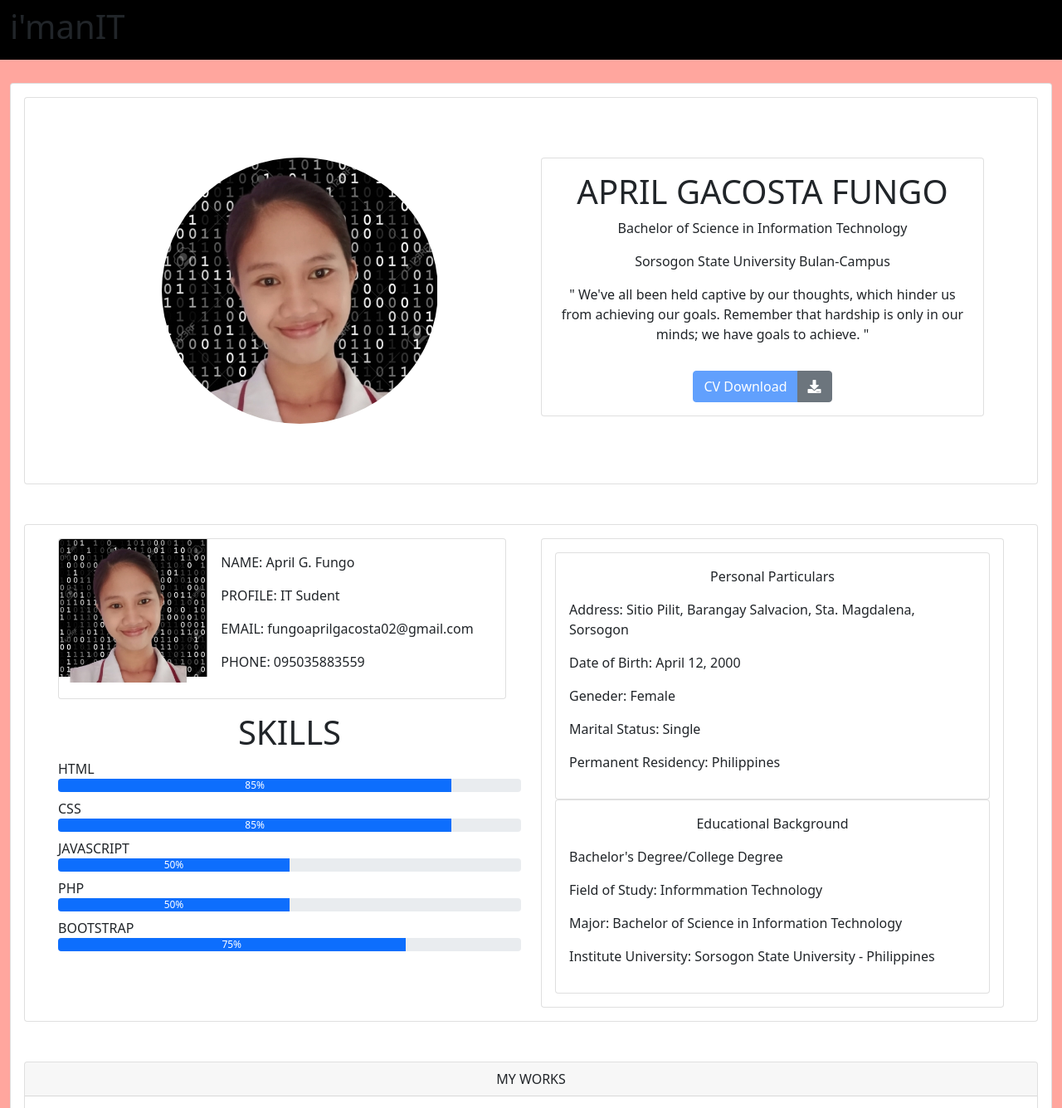
After one commit to AprilFungo/portfolio, a PHP site: page /hompage.html in a window 1280 px wide. The commit adds this page. Shown: the top 1336 px of the page at 83% size. Run offline with PHP 8.4, Linux system fonts and the light colour scheme.

Commit message:
11:42 12/2/20221

```diff
--- /dev/null
+++ b/hompage.html
@@ -0,0 +1,275 @@
+<!DOCTYPE html>
+<html lang="en">
+<head>
+    <meta charset="UTF-8">
+    <meta http-equiv="X-UA-Compatible" content="IE=edge">
+    <meta name="viewport" content="width=device-width, initial-scale=1.0">
+    <title>Document</title>
+    <link href="https://cdn.jsdelivr.net/npm/bootstrap@5.0.2/dist/css/bootstrap.min.css" rel="stylesheet"
+        integrity="sha384-EVSTQN3/azprG1Anm3QDgpJLIm9Nao0Yz1ztcQTwFspd3yD65VohhpuuCOmLASjC" crossorigin="anonymous">
+        <link rel="stylesheet" href="https://use.fontawesome.com/releases/v5.15.4/css/all.css"
+            integrity="sha384-DyZ88mC6Up2uqS4h/KRgHuoeGwBcD4Ng9SiP4dIRy0EXTlnuz47vAwmeGwVChigm" crossorigin="anonymous">
+        <link rel="stylesheet" href="style.css">
+</head>
+<body>
+
+<!-- main -->
+
+<!-- navbar -->
+<nav class="navbar navbar-expand-lg navbar-light fixed-top">
+    <div class="container-fluid">
+    <h1 class="display-6">i'manIT</h1>
+        <button class="navbar-toggler" type="button" data-bs-toggle="collapse" data-bs-target="#navbarSupportedContent"
+            aria-controls="navbarSupportedContent" aria-expanded="false" aria-label="Toggle navigation">
+            <span class="navbar-toggler-icon"></span>
+        </button>
+        <div class="collapse navbar-collapse" id="navbarSupportedContent">
+            <ul class="navbar-nav ms-auto mb-2 mb-lg-0">
+                <li class="nav-item">
+                    <a class="nav-link active" aria-current="page" href="#">Home</a>
+                </li>
+                <li class="nav-item">
+                    <a class="nav-link" href="#scrollspyHeading1">About</a>
+                </li>
+                <li class="nav-item">
+                    <a class="nav-link" href="#">Projects</a>
+                </li>
+                <li class="nav-item">
+                    <a class="nav-link" href="#">Contact</a>
+                </li>
+            </ul>
+        </div>
+    </div>
+</nav>
+<!-- navbar -->
+
+
+<div id="main" class="container-fluid">
+    <div class="row">
+        <div class="col">
+            <div class="card mb-5">
+                <div class="card-body">
+
+<!-- profile -->
+<div class="card ">
+    <div class="card-body py-4">
+        <div class="container">
+            <div class="row ">
+                    <!-- col1 -->
+                    <div class="col-md-6 py-5  text-center">
+
+                                            <img id="dp" src="./img/april.jpg" alt="">
+                    </div>
+                    <!-- col2 -->
+                    <div class="col-md-6 py-5 text-center">
+                        <div class="card">
+                            <div class="card-body">
+                                <h1 class="display-6"><b>APRIL GACOSTA FUNGO</b></h1>
+                                <p>Bachelor of Science in Information Technology</p>
+                                <p>Sorsogon State University Bulan-Campus</p>
+                                <p>" We've all been held captive by our thoughts, which hinder us from achieving our goals. Remember that hardship is only in
+                                our minds; we have goals to achieve. "</p>
+
+                                <div>
+                                    <div class="btn-group mt-3">
+                                        <a href="#" class="btn btn-primary disabled" aria-disabled="true">CV Download</a>
+                                        <a href="#" class="btn btn-secondary"><i class="fa fa-download" aria-hidden="true"></i></ion-icon></a>
+                                    </div>
+                                </div>
+
+                            </div>
+                        </div>
+                    </div>
+                    <!-- end -->
+                </div>
+            </div>
+    </div>
+</div>
+<!-- profile -->
+
+<!-- cv card -->
+<div class="card mt-5">
+    <div class="card-body">
+        <div class="container-fluid">
+            <div class="row">
+
+                <!-- col1 -->
+                <div class="col-md-6">
+                    <!-- dpcard -->
+                    <div class="card mb-3" style="max-width: 540px;">
+                        <div class="row g-0">
+                            <div class="col-md-4">
+                                <img src="./img/april.jpg" class="img-fluid rounded-start" alt="...">
+                            </div>
+                            <div class="col-md-8">
+                                <div class="card-body">
+                                   <p>NAME: April G. Fungo</p>
+                                <p>PROFILE: IT Sudent</p>
+                                <p>EMAIL: fungoaprilgacosta02@gmail.com</p>
+                                <p>PHONE: 095035883559</p>
+                                </div>
+                            </div>
+                </div>
+                </div>
+                                <!--dpcard end -->
+
+                                <!-- progress -->
+                                <h6 class="display-6 text-center "><b>SKILLS</b></h6>
+                                <div>HTML</div>
+                                <div class="progress mb-2">
+                                    <div class="progress-bar" role="progressbar" style="width: 85%;" aria-valuenow="25" aria-valuemin="0"
+                                        aria-valuemax="100">85%</div>
+                                </div>
+                                <div>CSS</div>
+                                <div class="progress mb-2">
+                                    <div class="progress-bar" role="progressbar" style="width: 85%;" aria-valuenow="25" aria-valuemin="0"
+                                        aria-valuemax="100">85%</div>
+                                </div>
+                                <div>JAVASCRIPT</div>
+                                <div class="progress mb-2">
+                                    <div class="progress-bar" role="progressbar" style="width: 50%;" aria-valuenow="25" aria-valuemin="0"
+                                        aria-valuemax="100">50%</div>
+                                </div>
+                                <div>PHP</div>
+                                <div class="progress mb-2">
+                                    <div class="progress-bar" role="progressbar" style="width: 50%;" aria-valuenow="25" aria-valuemin="0"
+                                        aria-valuemax="100">50%</div>
+                                </div>
+                                    <div>BOOTSTRAP</div>
+                                <div class="progress mb-2">
+                                    <div class="progress-bar" role="progressbar" style="width: 75%;" aria-valuenow="25" aria-valuemin="0"
+                                        aria-valuemax="100">75%</div>
+                                </div>
+                                <!-- progress end -->
+                </div>
+                <!-- col1 end -->
+
+                <!-- col2 -->
+                <div class="col-md-6">
+                    <div class="card">
+                        <div class="card-body">
+                            <!-- personal -->
+                            <div class="card">
+                                <div class="card-body">
+                                    <p class="text-center">Personal Particulars</p>
+                                    <p>Address:             Sitio Pilit, Barangay Salvacion, Sta. Magdalena, Sorsogon</p>
+                                    <p>Date of Birth:       April 12, 2000</p>
+                                    <p>Geneder:             Female</p>
+                                    <p>Marital Status:      Single</p>
+                                    <p>Permanent Residency: Philippines</p>
+                                </div>
+                            </div>
+                            <!-- personal -->
+
+                            <!-- education -->
+                            <div class="card">
+                                <div class="card-body">
+                                    <p class="text-center">Educational Background</p>
+                                    <p>Bachelor's Degree/College Degree</p>
+                                    <p>Field of Study: Informmation Technology</p>
+                                    <p>Major: Bachelor of Science in Information Technology</p>
+                                    <p>Institute University: Sorsogon State University - Philippines</p>
+                                </div>
+                            </div>
+                            <!-- education -->
+                        </div>
+                    </div>
+                </div>
+                <!-- col2 end -->
+
+            </div>
+        </div>
+    </div>
+</div>
+<!-- cv card -->
+
+<!-- works card -->
+
+<div class="card mt-5">
+    <div class="card-header text-center">MY WORKS</div>
+    <div class="card-body">
+        <div class="container-fluid">
+            <div class="row text-center">
+                <div class="col-md-3">
+                    <div class="card" >
+                        <img src="..." class="card-img-top" alt="...">
+                        <div class="card-body">
+                            <h5 class="card-title">Card title</h5>
+                            <p class="card-text">Some quick example text to build on the card title and make up the bulk of the card's
+                                content.</p>
+                            <a href="#" class="btn btn-primary">Go somewhere</a>
+                        </div>
+                    </div>
+                </div>
+                <div class="col-md-3">
+                <div class="card">
+                    <img src="..." class="card-img-top" alt="...">
+                    <div class="card-body">
+                        <h5 class="card-title">Card title</h5>
+                        <p class="card-text">Some quick example text to build on the card title and make up the bulk of the card's
+                            content.</p>
+                        <a href="#" class="btn btn-primary">Go somewhere</a>
+                    </div>
+                </div>
+                </div>
+                <div class="col-md-3">
+                <div class="card">
+                    <img src="..." class="card-img-top" alt="...">
+                    <div class="card-body">
+                        <h5 class="card-title">Card title</h5>
+                        <p class="card-text">Some quick example text to build on the card title and make up the bulk of the card's
+                            content.</p>
+                        <a href="#" class="btn btn-primary">Go somewhere</a>
+                    </div>
+                </div>
+                </div>
+                <div class="col-md-3">
+                <div class="card">
+                    <img src="..." class="card-img-top" alt="...">
+                    <div class="card-body">
+                        <h5 class="card-title">Card title</h5>
+                        <p class="card-text">Some quick example text to build on the card title and make up the bulk of the card's
+                            content.</p>
+                        <a href="#" class="btn btn-primary">Go somewhere</a>
+                    </div>
+                </div>
+                </div>
+            </div>
+        </div>
+    </div>
+</div>
+<!-- works card end -->
+        </div>
+    </div>
+</div>
+</div>
+                </div>
+            </div>
+        </div>
+    </div>
+</div>
+
+<footer class="text-center pb-4">
+    <p>Let's get in touch!</p>
+    <div>
+        <a href="https://www.facebook.com/AphrilisAperire" target="_blank">
+            <ion-icon name="logo-facebook"></ion-icon>
+        </a>
+        <a href="" target="_blank">
+            <ion-icon name="logo-twitter"></ion-icon>
+        </a>
+        <a href="" target="_blank">
+            <ion-icon name="logo-instagram"></ion-icon>
+        </a>
+        <a href="" target="_blank">
+            <ion-icon name="paper-plane"></ion-icon>
+        </a>
+    </div>
+</footer>
+<!-- main -->
+<script src="https://unpkg.com/ionicons@4.5.10-0/dist/ionicons.js"></script>
+    <script src="https://cdn.jsdelivr.net/npm/bootstrap@5.0.2/dist/js/bootstrap.bundle.min.js"
+        integrity="sha384-MrcW6ZMFYlzcLA8Nl+NtUVF0sA7MsXsP1UyJoMp4YLEuNSfAP+JcXn/tWtIaxVXM"
+        crossorigin="anonymous"></script>
+</body>
+</html>
--- a/style.css
+++ b/style.css
@@ -1,36 +1,19 @@
 *{
-    margin: 0;
-    padding: 0;
+  margin: 0;
+  padding: 0;
+}
+body{
+  background-color: #ffa69e
+}
+nav{
+background-color: black ;
+}
+#dp{
+  border-radius: 50%;
 }
 
-body{
-     background-color: indianred;
+/* cards */
+#main{
+  margin-top: 100px;
 }
-#maincard{
- background-color: pink;
-width: 100%;
-
-}
-#main{
-    margin-top: 100px;
-}
-nav{
-background-color: rgb(191, 218, 240);
-}
-#dp{
-   width: 70%;
-   border-radius: 50%;
-   border-color: transparent;
-   border-style: outset;
-
-}
-ion-icon {
-  font-size: 35px;
-  color: rgb(202, 19, 19);
-}
-a{
-  text-decoration: none;
-}
-.btn-group{
-  padding-top: -50px;
-}
+/* cards */
```
Also changed, not shown: index.html (deleted, +0 -111 lines), img/backgr.jpg (added), img/background.jpg (added).
